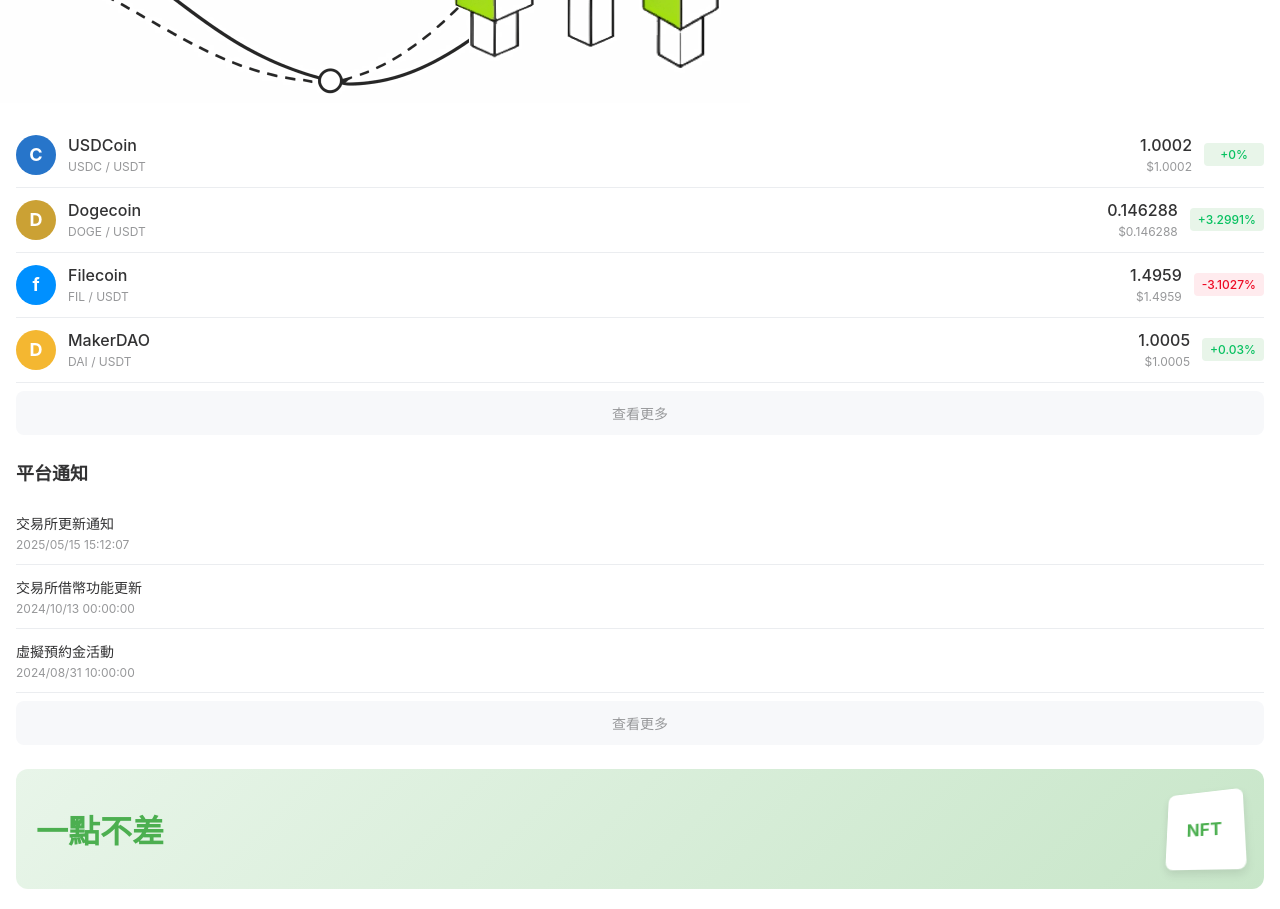
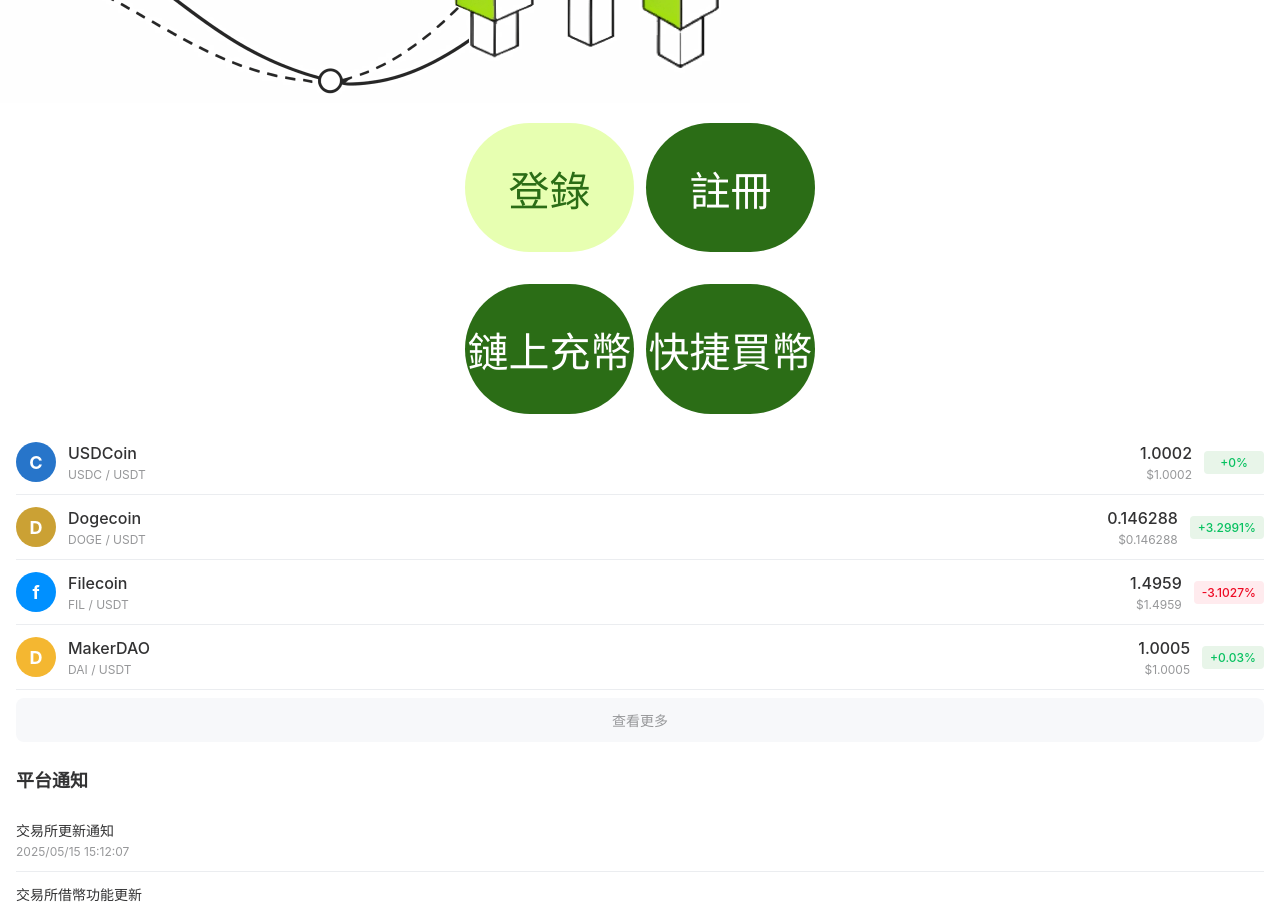
Before and after one commit to myuu69700-ship-it/web3_h5, a Vue app: page / in a window 1280 px wide. Shown: the part 1120-2029 px from the top of the page. Built offline with nearby package versions, Linux system fonts and the light colour scheme.

Commit message:
首页按钮展示

```diff
--- a/src/i18n/index.js
+++ b/src/i18n/index.js
@@ -31,7 +31,11 @@
     usdt: 'USDT',
     doge: 'DOGE',
     fil: 'FIL',
-    dai: 'DAI'
+    dai: 'DAI',
+    login: 'Login',
+    register: 'Register',
+    deposit: 'On-chain Deposit',
+    quickBuy: 'Quick Buy'
   },
   'zh-TW': {
     home: '首頁',
@@ -61,7 +65,11 @@
     usdt: 'USDT',
     doge: 'DOGE',
     fil: 'FIL',
-    dai: 'DAI'
+    dai: 'DAI',
+    login: '登錄',
+    register: '註冊',
+    deposit: '鏈上充幣',
+    quickBuy: '快捷買幣'
   },
   'zh-CN': {
     home: '首页',
@@ -91,7 +99,11 @@
     usdt: 'USDT',
     doge: 'DOGE',
     fil: 'FIL',
-    dai: 'DAI'
+    dai: 'DAI',
+    login: '登录',
+    register: '注册',
+    deposit: '链上充币',
+    quickBuy: '快捷买币'
   },
   'ko': {
     home: '홈',
@@ -121,7 +133,11 @@
     usdt: 'USDT',
     doge: 'DOGE',
     fil: 'FIL',
-    dai: 'DAI'
+    dai: 'DAI',
+    login: '로그인',
+    register: '회원가입',
+    deposit: '체인 입금',
+    quickBuy: '빠른 구매'
   },
   'de': {
     home: 'Startseite',
@@ -151,7 +167,11 @@
     usdt: 'USDT',
     doge: 'DOGE',
     fil: 'FIL',
-    dai: 'DAI'
+    dai: 'DAI',
+    login: 'Anmelden',
+    register: 'Registrieren',
+    deposit: 'On-Chain-Einzahlung',
+    quickBuy: 'Schnellkauf'
   },
   'ru': {
     home: 'Главная',
@@ -181,7 +201,11 @@
     usdt: 'USDT',
     doge: 'DOGE',
     fil: 'FIL',
-    dai: 'DAI'
+    dai: 'DAI',
+    login: 'Войти',
+    register: 'Регистрация',
+    deposit: 'Пополнение по сети',
+    quickBuy: 'Быстрая покупка'
   },
   'ar': {
     home: 'الرئيسية',
@@ -211,7 +235,11 @@
     usdt: 'USDT',
     doge: 'DOGE',
     fil: 'FIL',
-    dai: 'DAI'
+    dai: 'DAI',
+    login: 'تسجيل الدخول',
+    register: 'التسجيل',
+    deposit: 'إيداع على السلسلة',
+    quickBuy: 'شراء سريع'
   },
   'pt': {
     home: 'Início',
@@ -241,7 +269,11 @@
     usdt: 'USDT',
     doge: 'DOGE',
     fil: 'FIL',
-    dai: 'DAI'
+    dai: 'DAI',
+    login: 'Entrar',
+    register: 'Registrar',
+    deposit: 'Depósito na Cadeia',
+    quickBuy: 'Compra Rápida'
   },
   'fr': {
     home: 'Accueil',
@@ -271,7 +303,11 @@
     usdt: 'USDT',
     doge: 'DOGE',
     fil: 'FIL',
-    dai: 'DAI'
+    dai: 'DAI',
+    login: 'Connexion',
+    register: 'S\'inscrire',
+    deposit: 'Dépôt sur chaîne',
+    quickBuy: 'Achat rapide'
   },
   'es': {
     home: 'Inicio',
@@ -301,7 +337,11 @@
     usdt: 'USDT',
     doge: 'DOGE',
     fil: 'FIL',
-    dai: 'DAI'
+    dai: 'DAI',
+    login: 'Iniciar sesión',
+    register: 'Registrarse',
+    deposit: 'Depósito en cadena',
+    quickBuy: 'Compra rápida'
   },
   'tr': {
     home: 'Ana Sayfa',
@@ -331,7 +371,11 @@
     usdt: 'USDT',
     doge: 'DOGE',
     fil: 'FIL',
-    dai: 'DAI'
+    dai: 'DAI',
+    login: 'Giriş yap',
+    register: 'Kayıt ol',
+    deposit: 'Zincir üzeri yatırma',
+    quickBuy: 'Hızlı satın alma'
   },
   'hi': {
     home: 'होम',
@@ -361,7 +405,11 @@
     usdt: 'USDT',
     doge: 'DOGE',
     fil: 'FIL',
-    dai: 'DAI'
+    dai: 'DAI',
+    login: 'लॉगिन',
+    register: 'पंजीकरण',
+    deposit: 'चेन जमा',
+    quickBuy: 'त्वरित खरीद'
   },
   'it': {
     home: 'Home',
@@ -391,7 +439,11 @@
     usdt: 'USDT',
     doge: 'DOGE',
     fil: 'FIL',
-    dai: 'DAI'
+    dai: 'DAI',
+    login: 'Accedi',
+    register: 'Registrati',
+    deposit: 'Deposito su catena',
+    quickBuy: 'Acquisto rapido'
   },
   'vi': {
     home: 'Trang chủ',
@@ -421,7 +473,11 @@
     usdt: 'USDT',
     doge: 'DOGE',
     fil: 'FIL',
-    dai: 'DAI'
+    dai: 'DAI',
+    login: 'Đăng nhập',
+    register: 'Đăng ký',
+    deposit: 'Nạp tiền trên chuỗi',
+    quickBuy: 'Mua nhanh'
   },
   'id': {
     home: 'Beranda',
@@ -451,7 +507,11 @@
     usdt: 'USDT',
     doge: 'DOGE',
     fil: 'FIL',
-    dai: 'DAI'
+    dai: 'DAI',
+    login: 'Masuk',
+    register: 'Daftar',
+    deposit: 'Deposit On-chain',
+    quickBuy: 'Beli Cepat'
   },
   'fa': {
     home: 'خانه',
@@ -481,7 +541,11 @@
     usdt: 'USDT',
     doge: 'DOGE',
     fil: 'FIL',
-    dai: 'DAI'
+    dai: 'DAI',
+    login: 'ورود',
+    register: 'ثبت نام',
+    deposit: 'واریز زنجیره‌ای',
+    quickBuy: 'خرید سریع'
   },
   'ja': {
     home: 'ホーム',
@@ -511,7 +575,11 @@
     usdt: 'USDT',
     doge: 'DOGE',
     fil: 'FIL',
-    dai: 'DAI'
+    dai: 'DAI',
+    login: 'ログイン',
+    register: '登録',
+    deposit: 'チェーン入金',
+    quickBuy: 'クイック購入'
   }
 }
 
--- a/src/styles/index.scss
+++ b/src/styles/index.scss
@@ -62,3 +62,8 @@
 .text-center {
   text-align: center;
 }
+
+// 间距工具类
+.margin-top-32 {
+  margin-top: 32px;
+}
--- a/src/views/Home.vue
+++ b/src/views/Home.vue
@@ -18,7 +18,7 @@
         :placeholder="t('searchCoinPair')"
       />
 
-      <!--  banner -->
+      <!--  banner 区域 -->
       <div class="banner">
         <div class="banner-text">
           <p>{{ t("bannerTitle1") }}</p>
@@ -27,8 +27,27 @@
         <div class="banner-text-2">{{ t("bannerSubtitle") }}</div>
         <van-image :src="homeIcon" />
       </div>
+
+      <!-- 登录 注册  鏈上充幣  快捷買幣-->
+      <div class="action-buttons">
+        <div class="button-row">
+          <button class="action-btn login-btn" @click="handleLogin">
+            {{ t("login") }}
+          </button>
+          <button class="action-btn register-btn" @click="handleRegister">
+            {{ t("register") }}
+          </button>
+        </div>
+        <div class="button-row margin-top-32">
+          <button class="action-btn deposit-btn" @click="handleDeposit">
+            {{ t("deposit") }}
+          </button>
+          <button class="action-btn buy-btn" @click="handleQuickBuy">
+            {{ t("quickBuy") }}
+          </button>
+        </div>
+      </div>
     </div>
-
     <div class="content">
       <!-- 加密货币市场数据 -->
       <div class="market-section">
@@ -221,7 +240,9 @@
 
 const currentLangName = computed(() => {
   const lang = languages.find((l) => l.code === currentLang.value);
-  return lang?.name || languages.find((l) => l.code === 'zh-TW')?.name || '繁體中文';
+  return (
+    lang?.name || languages.find((l) => l.code === "zh-TW")?.name || "繁體中文"
+  );
 });
 
 const selectLanguage = (code) => {
@@ -246,6 +267,26 @@
 const goToAbout = () => {
   showMenu.value = false;
   router.push("/about");
+};
+
+const handleLogin = () => {
+  // 处理登录逻辑
+  console.log("登录");
+};
+
+const handleRegister = () => {
+  // 处理注册逻辑
+  console.log("注册");
+};
+
+const handleDeposit = () => {
+  // 处理鏈上充幣逻辑
+  console.log("鏈上充幣");
+};
+
+const handleQuickBuy = () => {
+  // 处理快捷買幣逻辑
+  console.log("快捷買幣");
 };
 </script>
 
@@ -301,6 +342,83 @@
       margin-top: 4.26667vw;
       text-align: center;
       margin: 16.64px 0;
+    }
+  }
+
+  .action-buttons {
+    margin-top: 16px;
+
+    .button-row {
+      display: flex;
+      gap: 12px;
+      justify-content: center;
+      // margin-bottom: 12px;
+
+      &:last-child {
+        margin-bottom: 0;
+      }
+
+      &.margin-top-16 {
+        margin-top: 16px;
+      }
+    }
+
+    .action-btn {
+      height: 48px;
+      border-radius: 12px;
+      border: none;
+      font-size: 16px;
+      font-weight: 500;
+      cursor: pointer;
+      transition: opacity 0.2s;
+
+      &:active {
+        opacity: 0.8;
+      }
+
+      &.login-btn {
+        background-color: #e7ffb1;
+        color: #2b6d16;
+        width: 169px;
+        height: 10.13333vw;
+        border-radius: 5.06667vw;
+        font-size: 3.2vw;
+        cursor: pointer;
+        border: none;
+      }
+
+      &.register-btn {
+        background-color: #2b6d16;
+        color: #fff;
+        width: 169px;
+        height: 10.13333vw;
+        border-radius: 5.06667vw;
+        font-size: 3.2vw;
+        cursor: pointer;
+        border: none;
+      }
+
+      &.deposit-btn {
+        background-color: #2b6d16;
+        color: #fff;
+        width: 169px;
+        height: 10.13333vw;
+        border-radius: 5.06667vw;
+        font-size: 3.2vw;
+        cursor: pointer;
+        border: none;
+      }
+
+      &.buy-btn {
+        background-color: #2b6d16;
+        color: #fff;
+        width: 169px;
+        height: 10.13333vw;
+        border-radius: 5.06667vw;
+        font-size: 3.2vw;
+        cursor: pointer;
+        border: none;
+      }
     }
   }
 }
```
